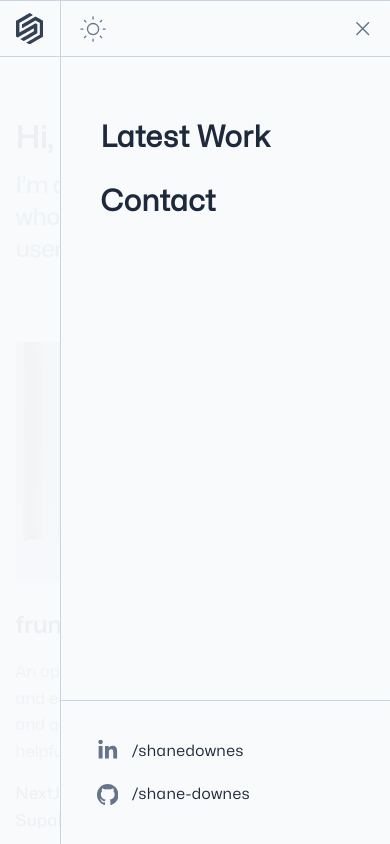
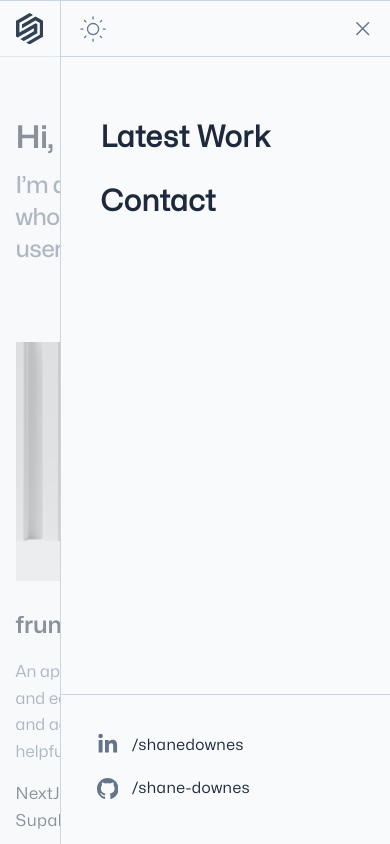
Before and after one commit to shane-downes/portfolio, a Next.js app: page / in a window 390 px wide. Both pictures are taken after a click on the icon 362 px from the left and 28 px from the top of the page. Shown: the top 844 px of the page. Built offline with nearby package versions, Linux system fonts and the light colour scheme.

Commit message:
Fix SlideMenu background overlay top position and responsive scaling

```diff
--- a/src/componenets/navigation/SlideMenu.tsx
+++ b/src/componenets/navigation/SlideMenu.tsx
@@ -23,9 +23,8 @@ export const SlideMenu = ({ open, setOpen }: SlideMenuProps) => {
           leaveFrom="opacity-100"
           leaveTo="opacity-0"
         >
-          {/* TODO: align top of background fade correctly */}
           {/* background fade */}
-          <div className=" fixed inset-0  top-[14.5vw] bg-slate-50 bg-opacity-95 transition-opacity dark:bg-gray-900 dark:bg-opacity-95 md:top-[8.8vw] lg:top-[4.5vw]" />
+          <div className=" fixed inset-0  top-[14.3vw] bg-slate-50 bg-opacity-50 transition-opacity dark:bg-gray-900 dark:bg-opacity-50 md:top-[8.8vw] lg:top-[4vw]" />
         </Transition.Child>
 
         <div className="fixed inset-0 overflow-hidden">
@@ -41,7 +40,7 @@ export const SlideMenu = ({ open, setOpen }: SlideMenuProps) => {
                 leaveTo="translate-x-full"
               >
                 {/* slide panel */}
-                <Dialog.Panel className="pointer-events-auto w-screen md:max-w-[33vw]">
+                <Dialog.Panel className="pointer-events-auto w-screen lg:max-w-[33vw]">
                   <div className="flex h-full flex-col border-l-[1px] border-slate-300 bg-slate-50 pb-6 dark:border-gray-700 dark:bg-gray-900">
                     {/* top panel */}
                     <div className="border-b-[1px] border-t-[1px] border-slate-300 px-[4vw] py-[3vw] dark:border-gray-700 md:px-[3vw] md:py-[2vw] lg:px-[1.5vw] lg:py-[1vw]">
@@ -90,7 +89,7 @@ export const SlideMenu = ({ open, setOpen }: SlideMenuProps) => {
                           </div>
                         </div>
 
-                        <div className="flex flex-col gap-[5vw] border-t-[1px] border-slate-300 px-[9vw] pt-[10vw] pb-[3.5vw] dark:border-gray-700 lg:h-[13.5vw] lg:gap-[2vw] lg:p-[2.6vw] lg:pl-[3vw] lg:pt-[4.2vw]">
+                        <div className="flex flex-col gap-[5vw] border-t-[1px] border-slate-300 px-[9vw] pt-[10vw] pb-[5vw] dark:border-gray-700 md:h-[35vw] lg:h-[13.5vw] lg:gap-[2vw] lg:p-[2.6vw] lg:pl-[3vw] lg:pt-[4.2vw]">
                           {/* TODO: (low priority) extract social links to component and make it mappable from data with dynamic icon display */}
                           {/* LINKEDIN */}
                           <a
```
